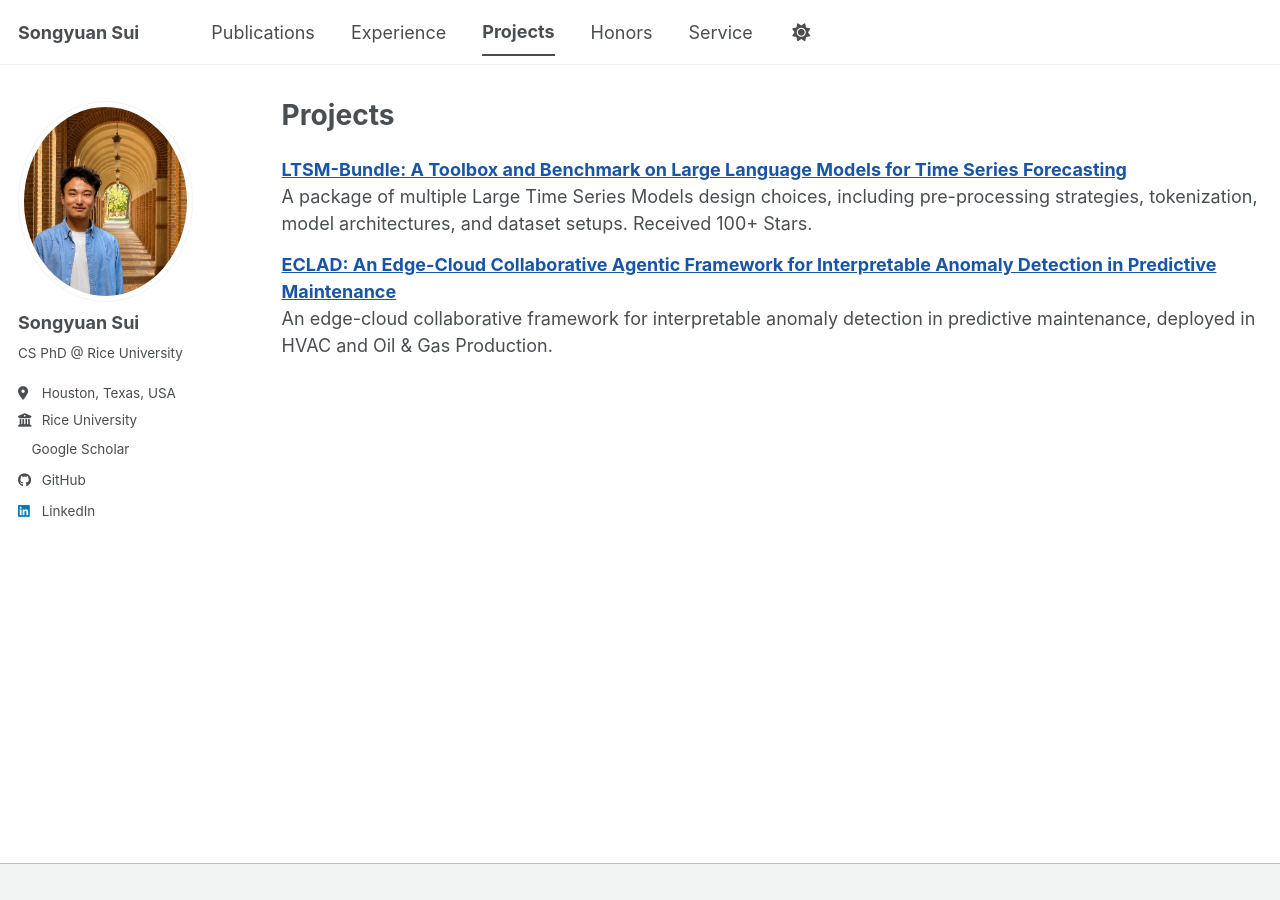
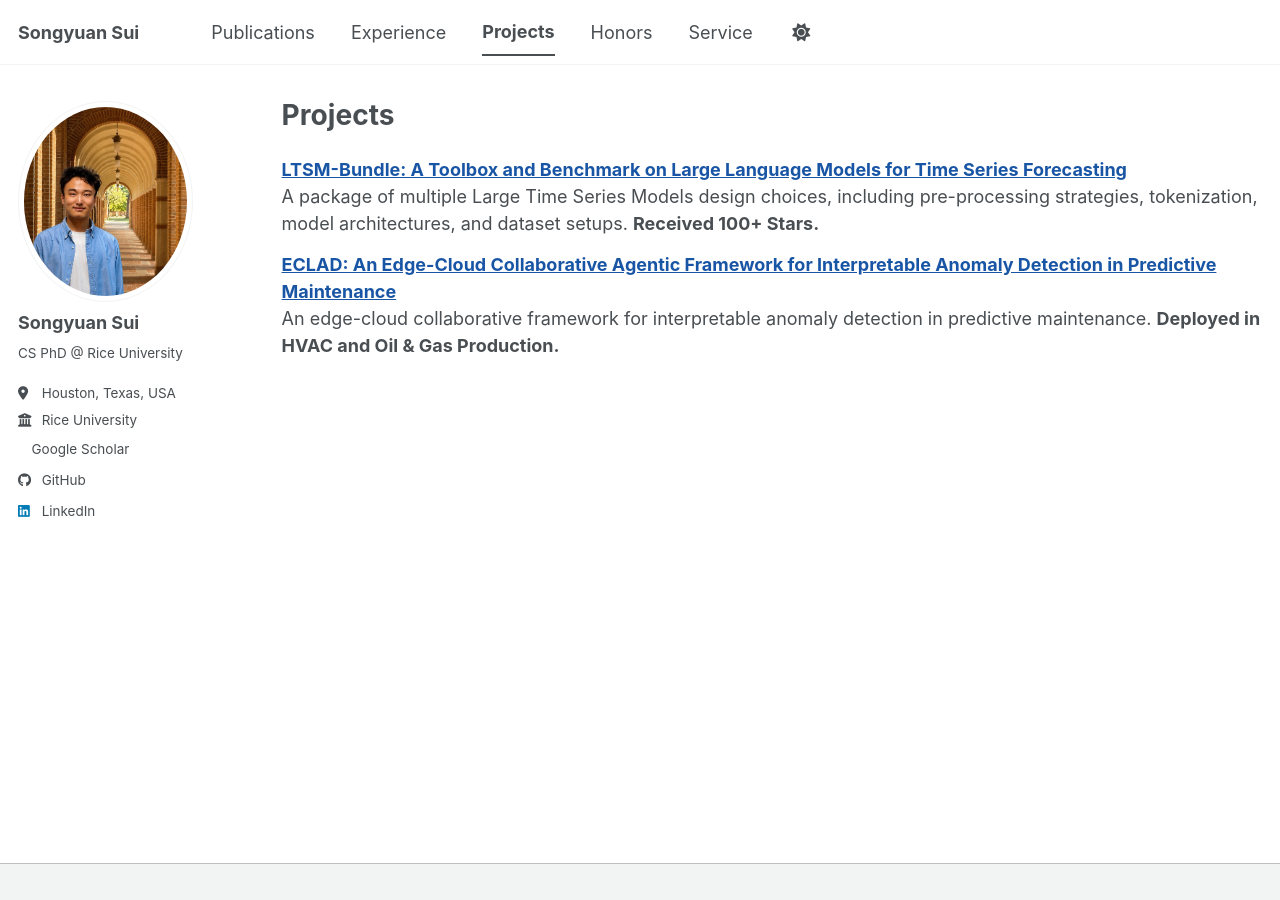
Before and after one commit to SongyuanSui/SongyuanSui.github.io, a Jekyll site: the page built from _pages/open-source-projects.md, in a window 1280 px wide. Built offline with Jekyll 4.4.1, drawn with Linux system fonts in a browser that asks for light colours; a style sheet for code colours, icons or effects is not loaded.

```diff
--- a/_pages/open-source-projects.md
+++ b/_pages/open-source-projects.md
@@ -10,7 +10,7 @@ author_profile: true
     <strong><a href="https://github.com/datamllab/ltsm">LTSM-Bundle: A Toolbox and Benchmark on Large Language Models for Time Series Forecasting</a></strong>
   </div>
   <div>
-    A package of multiple Large Time Series Models design choices, including pre-processing strategies, tokenization, model architectures, and dataset setups. Received 100+ Stars.
+    A package of multiple Large Time Series Models design choices, including pre-processing strategies, tokenization, model architectures, and dataset setups. <strong>Received 100+ Stars.</strong>
   </div>
 </div>
 
@@ -19,6 +19,6 @@ author_profile: true
     <strong><a href="https://github.com/SongyuanSui/EdgeCloud-AD">ECLAD: An Edge-Cloud Collaborative Agentic Framework for Interpretable Anomaly Detection in Predictive Maintenance</a></strong>
   </div>
   <div>
-    An edge-cloud collaborative framework for interpretable anomaly detection in predictive maintenance, deployed in HVAC and Oil & Gas Production.
+    An edge-cloud collaborative framework for interpretable anomaly detection in predictive maintenance. <strong>Deployed in HVAC and Oil & Gas Production.</strong>
   </div>
 </div>
```
